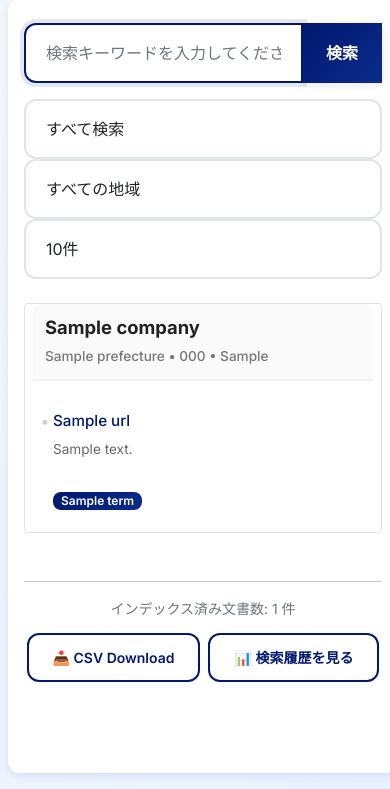
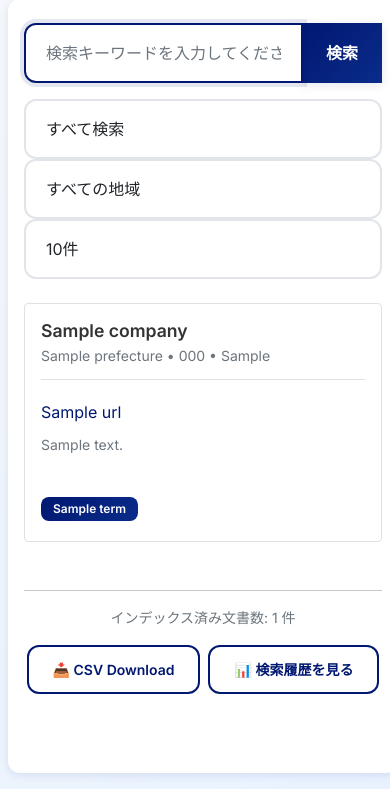
Before and after one commit to lorentzbao/eos-V2, a Flask app: template templates/search.html in a window 390 px wide. Shown: the part 262-1051 px from the top of the page. Run offline with Flask 3, Linux system fonts and the light colour scheme; the template is opened without the code that fills it: most values are stand-ins (such as "Sample title", 1, 10 or a date in 2020).

Commit message:
Apply clean master branch styling to company grouping UI
- Remove gray background and colored header boxes for cleaner appearance
- Use standard Bootstrap colors (#333, #6c757d) instead of custom colors
- Simplify spacing and padding to match master branch design
- Remove bullet points and complex visual hierarchy elements
- Keep company grouping functionality while using simpler visual styling
- Maintain responsive design with cleaner, more readable layout

🤖 Generated with [Claude Code](https://claude.ai/code)

Co-Authored-By: Claude <noreply@anthropic.com>

```diff
--- a/static/css/style.css
+++ b/static/css/style.css
@@ -476,47 +476,33 @@ main.container {
     border-color: rgba(40, 167, 69, 0.3);
 }
 
-/* Company Grouping Styles - Clear Hierarchy */
+/* Company Grouping Styles - Clean Master Branch Style */
 .company-header {
-    padding-bottom: 1rem;
-    margin-bottom: 1rem;
-    border-bottom: 2px solid #f0f0f0;
-    background: #fafafa;
-    padding: 1rem;
-    margin: -1rem -1rem 1rem -1rem;
-    border-radius: 8px 8px 0 0;
+    padding: 0 0 0.75rem 0;
+    margin-bottom: 0.75rem;
+    border-bottom: 1px solid #dee2e6;
 }
 
 .company-title {
-    font-weight: 700;
-    color: #222;
-    margin-bottom: 0.5rem;
-    font-size: 1.15rem;
+    font-weight: 600;
+    color: #333;
+    margin-bottom: 0.25rem;
+    font-size: 1.1rem;
 }
 
 .company-details {
-    font-size: 0.85rem;
-    color: #777;
-    font-weight: 500;
+    font-size: 0.875rem;
+    color: #6c757d;
+    font-weight: normal;
 }
 
 .company-urls {
-    margin-top: 0.5rem;
+    margin-top: 0;
 }
 
 .url-item {
-    padding: 0.75rem 0;
-    border-bottom: 1px solid #f5f5f5;
-    margin-left: 1rem;
-    position: relative;
-}
-
-.url-item:before {
-    content: "•";
-    position: absolute;
-    left: -1rem;
-    color: #ccc;
-    font-weight: bold;
+    padding: 0.5rem 0;
+    border-bottom: 1px solid #f8f9fa;
 }
 
 .url-item:last-child {
@@ -525,26 +511,24 @@ main.container {
 }
 
 .url-title {
-    font-weight: 500;
-    font-size: 0.95rem;
-    margin-bottom: 0.4rem;
+    font-weight: normal;
+    font-size: 1rem;
+    margin-bottom: 0.5rem;
 }
 
 .url-title a {
     color: var(--brand-primary);
     text-decoration: none;
-    transition: color 0.2s;
 }
 
 .url-title a:hover {
-    color: var(--brand-secondary);
     text-decoration: underline;
 }
 
 .url-content {
-    font-size: 0.85rem;
-    line-height: 1.4;
-    color: #666;
+    font-size: 0.875rem;
+    line-height: 1.5;
+    color: #6c757d;
     margin-bottom: 0.5rem;
 }
 
@@ -556,33 +540,6 @@ main.container {
 
 .matched-terms-sidebar .badge {
     font-size: 0.75rem;
-    padding: 3px 8px;
-    margin-right: 6px;
-    margin-bottom: 6px;
+    margin-right: 0.25rem;
+    margin-bottom: 0.25rem;
 }
-
-/* Mobile responsive for company grouping */
-@media (max-width: 768px) {
-    .company-header {
-        margin: -1rem -0.5rem 1rem -0.5rem;
-        padding: 0.75rem;
-    }
-
-    .d-flex.justify-content-between {
-        flex-direction: column;
-        gap: 0.75rem;
-    }
-
-    .url-item {
-        padding: 0.75rem 0;
-        margin-left: 0.75rem;
-    }
-
-    .url-item:before {
-        left: -0.75rem;
-    }
-
-    .matched-terms-sidebar {
-        margin-top: 0.5rem;
-    }
-}
```
